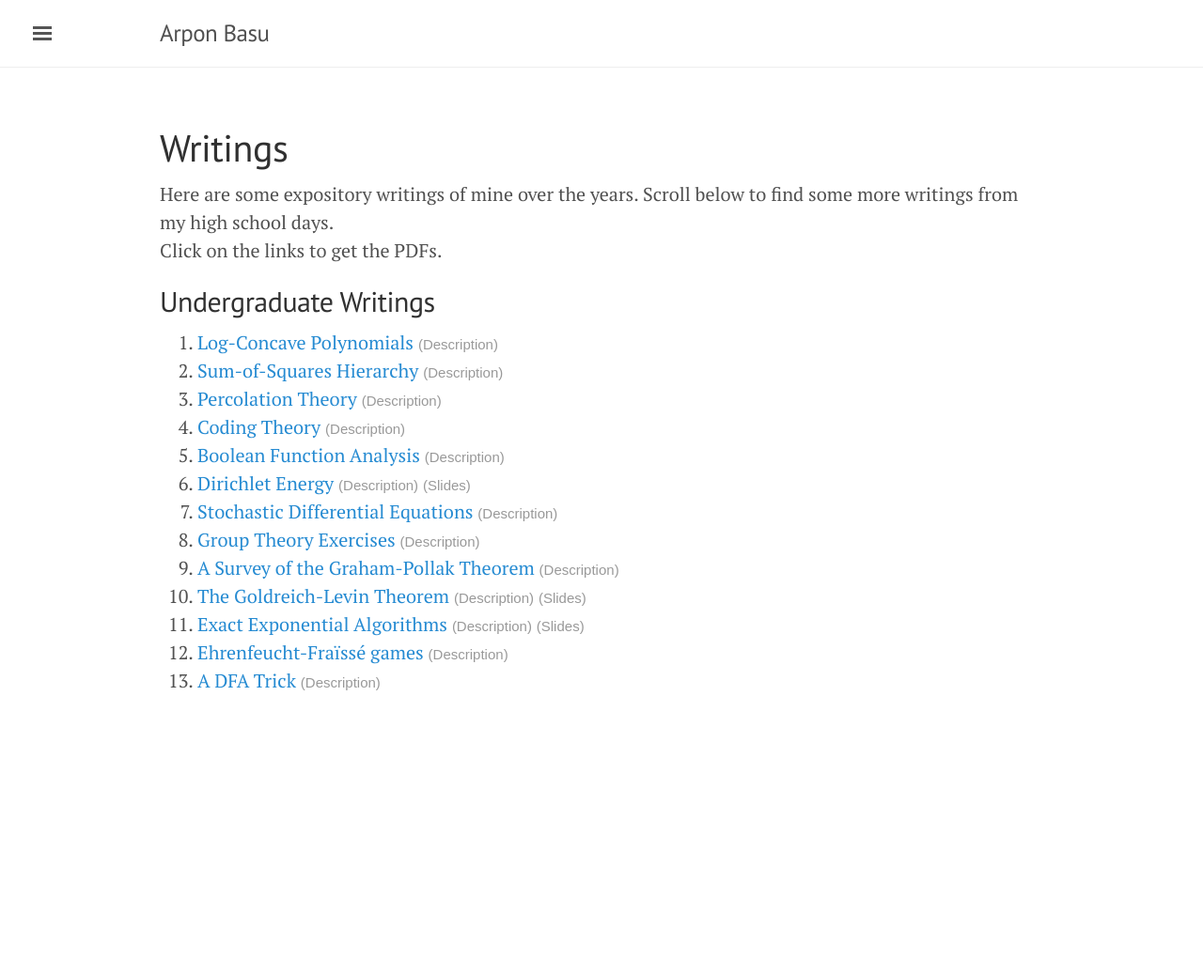
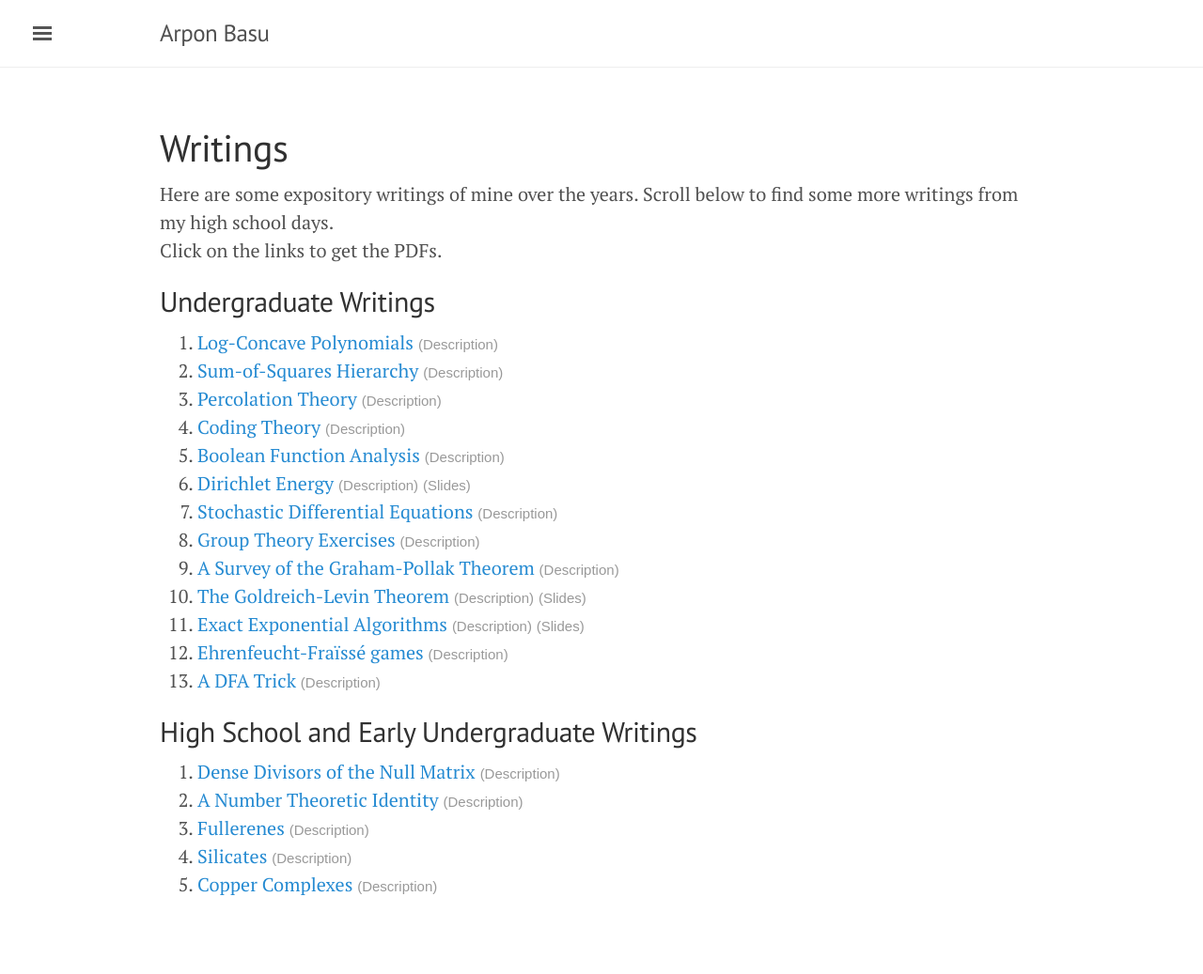
Before and after one commit to rugiarindam/rugiarindam.github.io, a Jekyll site: the page built from dummy6789.html, in a window 1280 px wide. Shown: the whole page at 94% size. Built offline with Jekyll 4.4.1, drawn with Linux system fonts in a browser that asks for light colours; nearby versions of some CDN libraries; before the commit the page ends 900 px from its top, so only the background shows below that.

Commit message:
new feature

```diff
--- a/dummy6789.html
+++ b/dummy6789.html
@@ -68,7 +68,7 @@ Click on the links to get the PDFs.
         </div>
     </li>
     <li>
-        <a href="./Expository_Writings/BTP_thesis.pdf" target="_blank">Exact Exponential Algorithms</a> <a style="cursor: pointer;" onclick='myFunction("eea_desc")'><span style="font-family: sans-serif, 'Open Sans';color: #999;font-size: 15px;">(Description)</span></a> <a href="./Expository_Writings/BTP_Slides.pdf" target="_blank"><span style="font-family: sans-serif, 'Open Sans';color: #999;font-size: 15px;">(Slides)</span></a><br>
+        <a href="./Expository_Writings/BTP_thesis.pdf" target="_blank">Exact Exponential Algorithms</a> <a style="cursor: pointer;" onclick='myFunction("eea_desc")'><span style="font-family: sans-serif, 'Open Sans';color: #999;font-size: 15px;">(Description)</span></a> <a href="./Expository_Writings/BTP_slides.pdf" target="_blank"><span style="font-family: sans-serif, 'Open Sans';color: #999;font-size: 15px;">(Slides)</span></a><br>
         <div style="border-radius:15px;-webkit-border-radius:15px;-moz-border-radius:15px;width:100%;float:center;display:none;font-size:medium;background-color:#f0ffff;margin-left:0;padding:10px;text-align:left;" id="eea_desc">
             Studied Zamir's work on breaking the \\(2^n\\)-barrier for 5-coloring, in the process picking up tools such as Yates' fast zeta transform, and inclusion-exclusion methods for improving exponential algorithms, and presented it.
         </div>
@@ -87,28 +87,39 @@ Click on the links to get the PDFs.
     </li>
 </ol>
 
-
-
-<!-- ### High School and Early Undergraduate Writings
-
-1. [Dense Divisors of the Null Matrix](./High_School/Dense_divisors_of_a_null_matrix.pdf){:target="_blank"}: Proved quick bound regarding the density (defined as the number of non-zero entries of a matrix divided by the size of total number of entries in the matrix) of matrices which multiply with each other to give the null matrix.
-2. [A Number Theoretic Identity](./High_School/A_Number_Theory_Theorem.pdf){:target="_blank"}: Proved an amusing number theoretic identity by counting the number of edges of a certain poset .
-3. [Fullerenes](./High_School/Fullerenes_CALE_Submission.pdf){:target="_blank"}: Wrote an article explaining why all fullerenes have exactly 12 pentagonal faces.
-4. [Silicates](./High_School/silicates_CALE_Submission.pdf){:target="_blank"}: Calculated the exact formulae of various silicate polymers.
-5. [Copper Compound Complexes](./High_School/CopperCompoundColors.pdf){:target="_blank"}: Verified the predictions of Crystal Field Theory regarding the colors of copper compounds.
-
-
-
-
-
-
-
- -->
-
-
-
-
-
+<h2>High School and Early Undergraduate Writings</h2>
+<ol type="1">
+    <li>
+        <a href="./High_School/Dense_divisors_of_a_null_matrix.pdf" target="_blank">Dense Divisors of the Null Matrix</a> <a style="cursor: pointer;" onclick='myFunction("ddnllm_desc")'><span style="font-family: sans-serif, 'Open Sans';color: #999;font-size: 15px;">(Description)</span></a><br>
+        <div style="border-radius:15px;-webkit-border-radius:15px;-moz-border-radius:15px;width:100%;float:center;display:none;font-size:medium;background-color:#f0ffff;margin-left:0;padding:10px;text-align:left;" id="ddnllm_desc">
+            Proved quick bound regarding the density (defined as the number of non-zero entries of a matrix divided by the size of total number of entries in the matrix) of matrices which multiply with each other to give the null matrix.
+        </div>
+    </li>
+    <li>
+        <a href="./High_School/A_Number_Theory_Theorem.pdf" target="_blank">A Number Theoretic Identity</a> <a style="cursor: pointer;" onclick='myFunction("ntt_desc")'><span style="font-family: sans-serif, 'Open Sans';color: #999;font-size: 15px;">(Description)</span></a><br>
+        <div style="border-radius:15px;-webkit-border-radius:15px;-moz-border-radius:15px;width:100%;float:center;display:none;font-size:medium;background-color:#f0ffff;margin-left:0;padding:10px;text-align:left;" id="ntt_desc">
+            Proved an amusing number theoretic identity by counting the number of edges of a certain poset.
+        </div>
+    </li>
+    <li>
+        <a href="./High_School/Fullerenes_CALE_Submission.pdf" target="_blank">Fullerenes</a> <a style="cursor: pointer;" onclick='myFunction("full_desc")'><span style="font-family: sans-serif, 'Open Sans';color: #999;font-size: 15px;">(Description)</span></a><br>
+        <div style="border-radius:15px;-webkit-border-radius:15px;-moz-border-radius:15px;width:100%;float:center;display:none;font-size:medium;background-color:#f0ffff;margin-left:0;padding:10px;text-align:left;" id="full_desc">
+            Wrote an article explaining why all fullerenes have exactly 12 pentagonal faces.
+        </div>
+    </li>
+    <li>
+        <a href="./High_School/silicates_CALE_Submission.pdf" target="_blank">Silicates</a> <a style="cursor: pointer;" onclick='myFunction("sil_desc")'><span style="font-family: sans-serif, 'Open Sans';color: #999;font-size: 15px;">(Description)</span></a><br>
+        <div style="border-radius:15px;-webkit-border-radius:15px;-moz-border-radius:15px;width:100%;float:center;display:none;font-size:medium;background-color:#f0ffff;margin-left:0;padding:10px;text-align:left;" id="sil_desc">
+            Calculated the exact formulae of various silicate polymers.
+        </div>
+    </li>
+    <li>
+        <a href="./High_School/CopperCompoundColors.pdf" target="_blank">Copper Complexes</a> <a style="cursor: pointer;" onclick='myFunction("cop_desc")'><span style="font-family: sans-serif, 'Open Sans';color: #999;font-size: 15px;">(Description)</span></a><br>
+        <div style="border-radius:15px;-webkit-border-radius:15px;-moz-border-radius:15px;width:100%;float:center;display:none;font-size:medium;background-color:#f0ffff;margin-left:0;padding:10px;text-align:left;" id="cop_desc">
+            Verified the predictions of Crystal Field Theory regarding the colors of copper complexes.
+        </div>
+    </li>
+</ol>
 
 
 <script>
```
